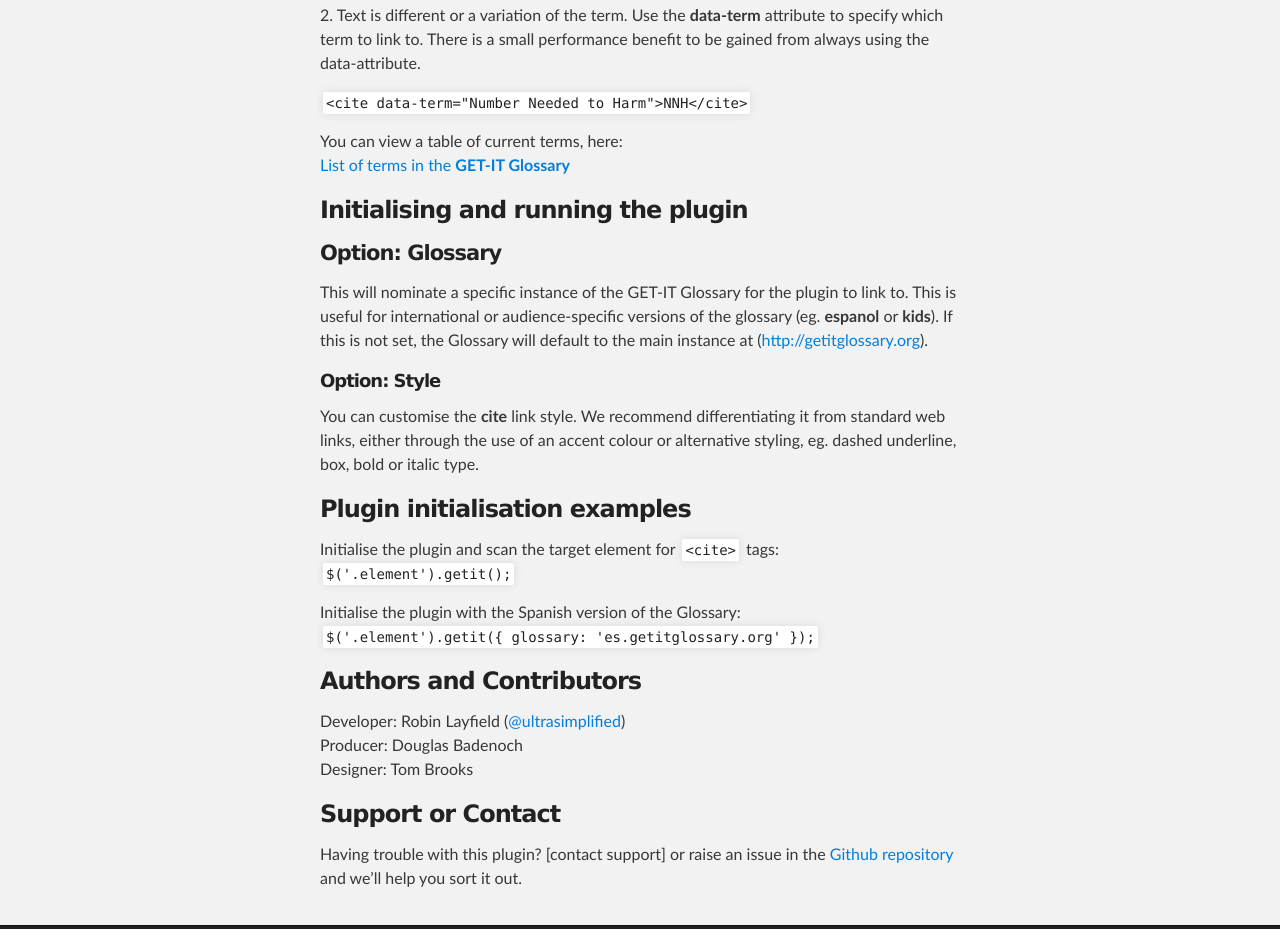
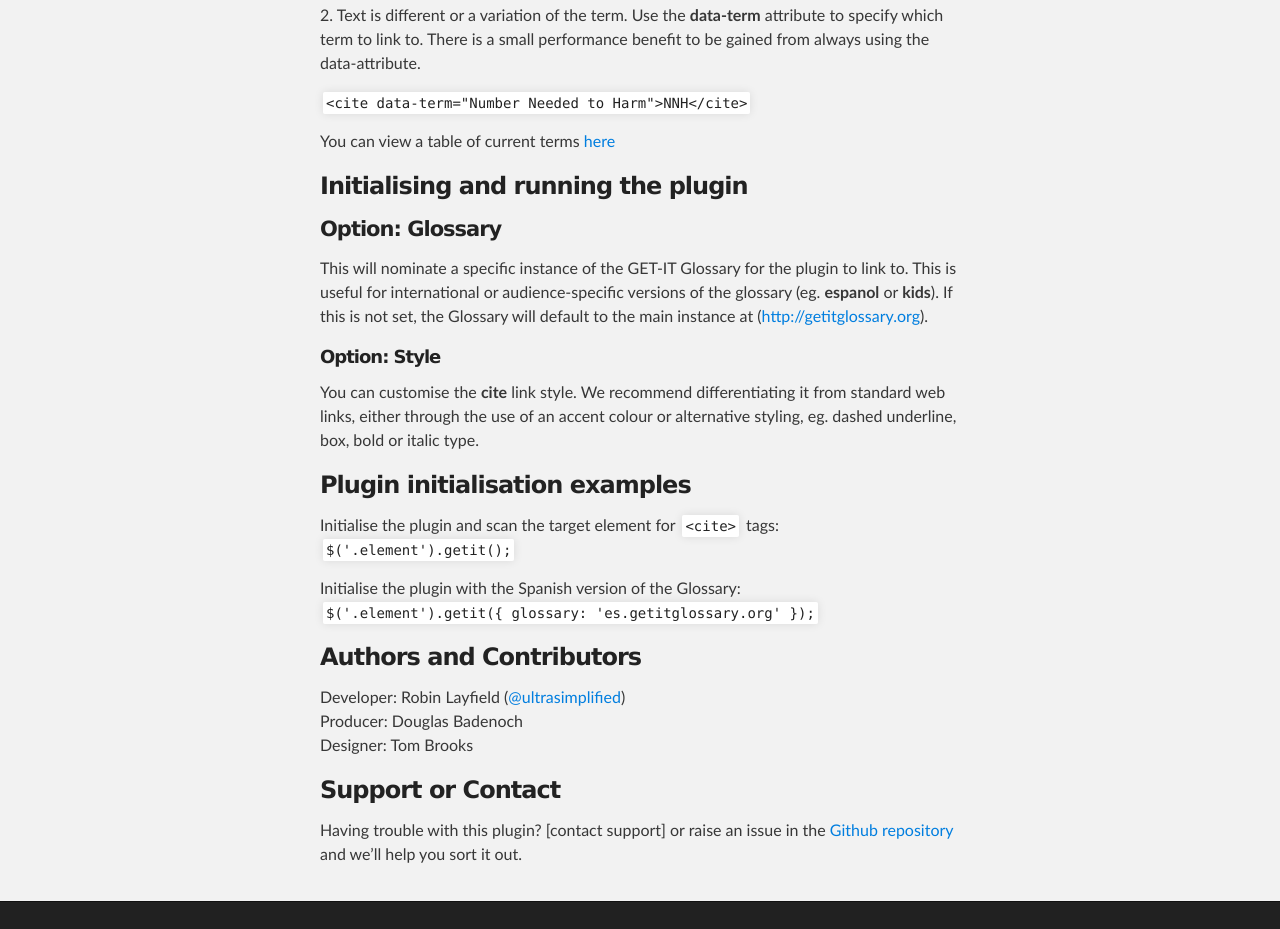
Before and after one commit to getitglossary/jquery-getit, a plain HTML site: page index.html in a window 1280 px wide. Shown: the part 1132-2061 px from the top of the page. Drawn offline with Linux system fonts and the light colour scheme.

Commit message:
Minor update

```diff
--- a/index.html
+++ b/index.html
@@ -71,8 +71,7 @@
 
 <p><code>&lt;cite data-term="Number Needed to Harm"&gt;NNH&lt;/cite&gt;</code></p>
 
-<p>You can view a table of current terms, here:<br>
-<a href="http://getitglossary.org/v1/terms-list">List of terms in the <strong>GET-IT Glossary</strong></a></p>
+<p>You can view a table of current terms <a href="http://getitglossary.org/v1/terms-list" target="_blank">here</a></p>
 
 <h3>
 <a id="initialising-and-running-the-plugin" class="anchor" href="#initialising-and-running-the-plugin" aria-hidden="true"><span aria-hidden="true" class="octicon octicon-link"></span></a>Initialising and running the plugin</h3>
```
